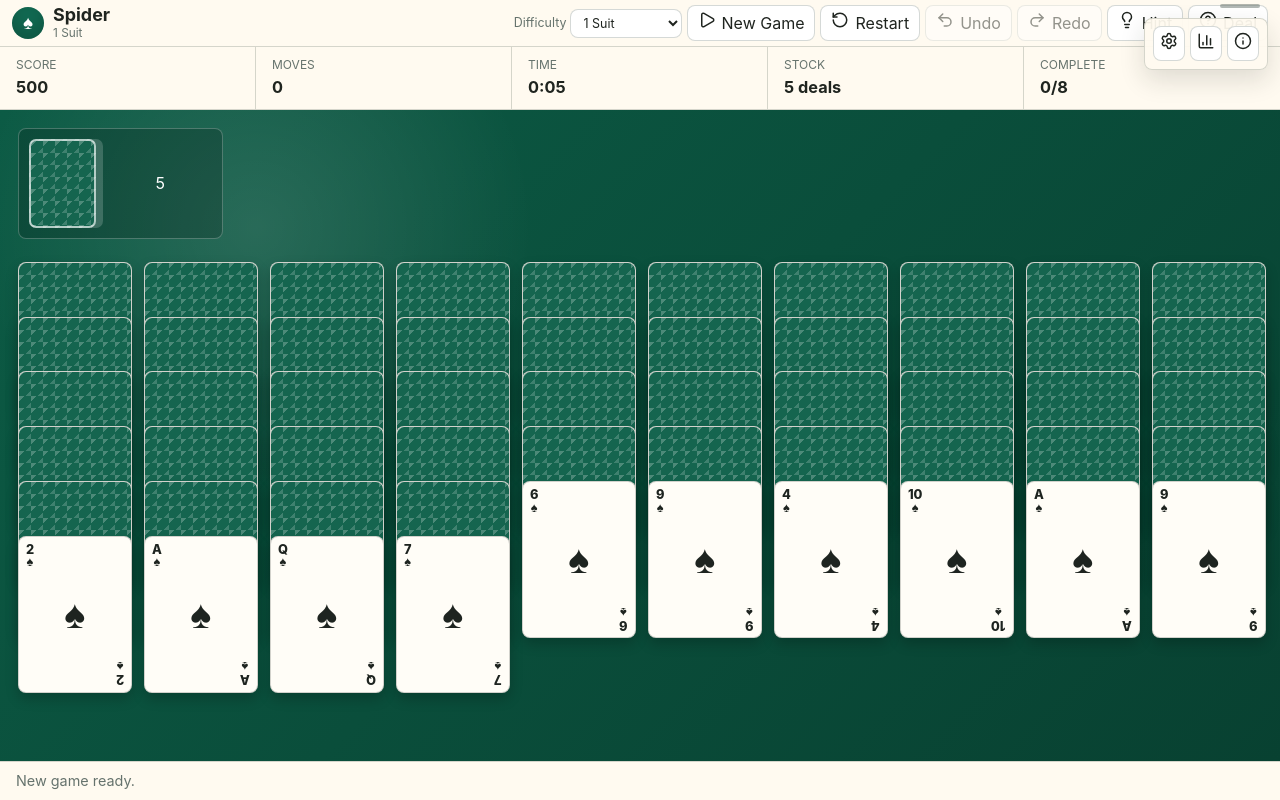
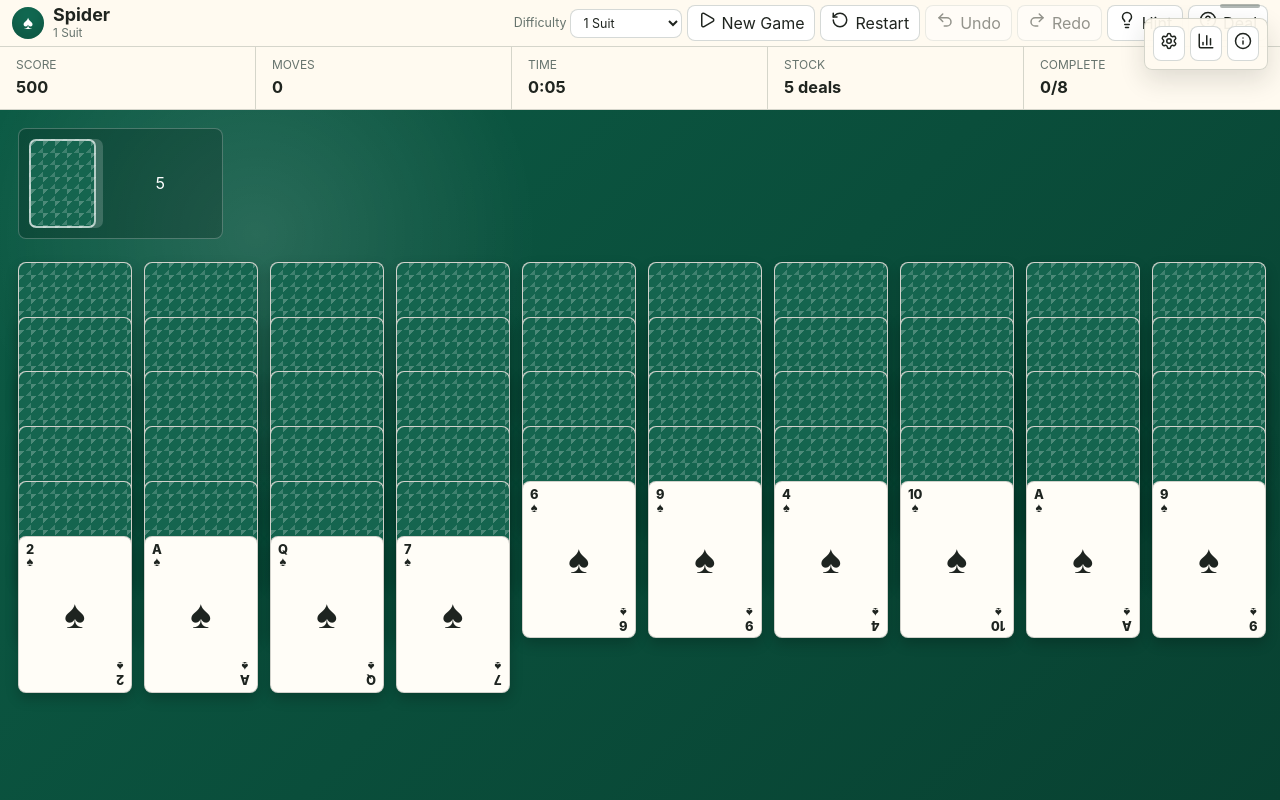
Before and after one commit to jaysqvl/spider, a React (Vite) app: page / in a window 1280 px wide. Built offline with nearby package versions, Linux system fonts and the light colour scheme.

Commit message:
fix: remove visual status footer

```diff
--- a/src/App.tsx
+++ b/src/App.tsx
@@ -766,9 +766,9 @@ export default function App() {
         ) : null}
       </section>
 
-      <footer className="status-line" role="status">
-        <span>{message}</span>
-      </footer>
+      <div className="sr-only" role="status" aria-live="polite">
+        {message}
+      </div>
 
       {modal === "settings" ? (
         <Modal title="Settings" onClose={() => setModal(null)}>
--- a/src/styles/app.css
+++ b/src/styles/app.css
@@ -92,7 +92,7 @@ button {
 .app-shell {
   min-height: 100vh;
   display: grid;
-  grid-template-rows: auto auto 1fr auto;
+  grid-template-rows: auto auto minmax(0, 1fr);
 }
 
 .app-toolbar {
@@ -579,14 +579,6 @@ button {
   font-weight: 800;
 }
 
-.status-line {
-  padding: 9px 16px;
-  border-top: 1px solid var(--line);
-  background: var(--surface);
-  color: var(--muted);
-  font-size: 0.9rem;
-}
-
 .modal-backdrop {
   position: fixed;
   inset: 0;
@@ -708,6 +700,18 @@ button {
   gap: 12px;
 }
 
+.sr-only {
+  position: absolute;
+  width: 1px;
+  height: 1px;
+  margin: -1px;
+  overflow: hidden;
+  clip: rect(0, 0, 0, 0);
+  white-space: nowrap;
+  border: 0;
+  padding: 0;
+}
+
 @media (max-width: 920px) {
   .app-toolbar {
     grid-template-columns: minmax(112px, max-content) minmax(0, 1fr);
```
Also changed, not shown: 1 other file (tests, documents, lock files or other folders).
